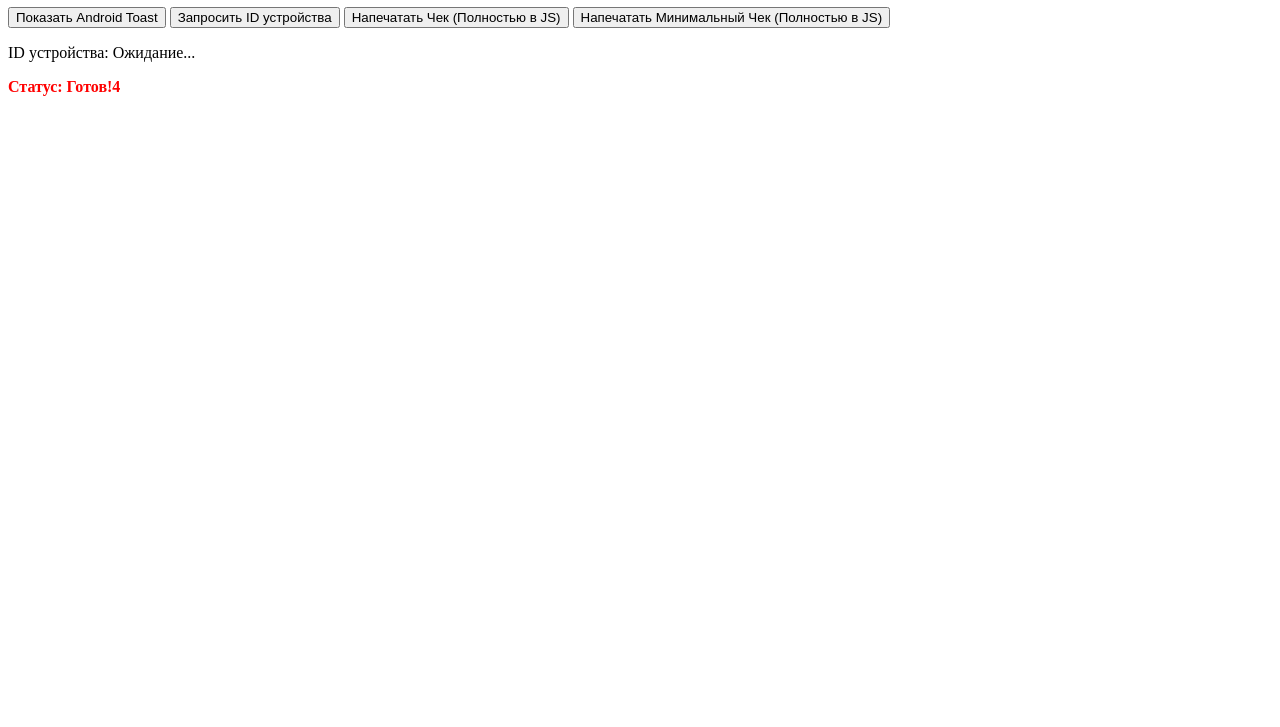
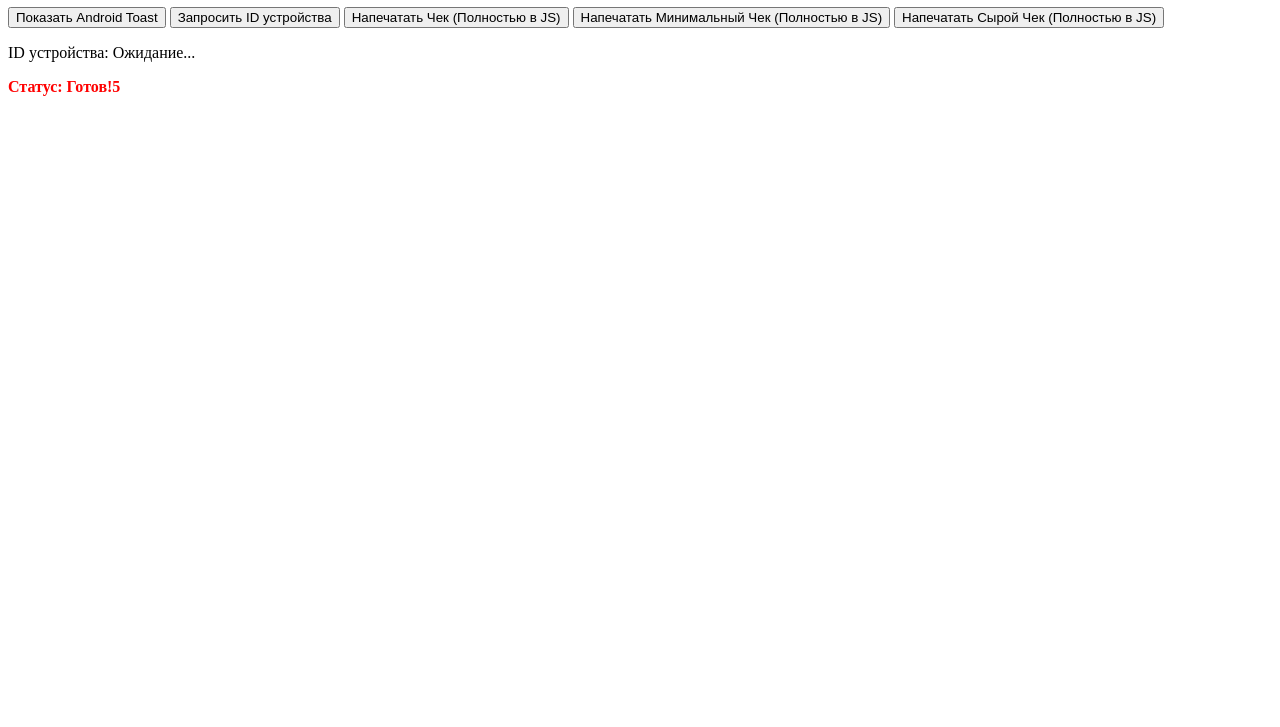
Before and after one commit to Wudafk/kiosk, a plain HTML site: page index.html in a window 1280 px wide. Shown: the part 73-800 px from the top of the page. Drawn offline with Linux system fonts and the light colour scheme.

Commit message:
Update index.html

```diff
--- a/index.html
+++ b/index.html
@@ -10,9 +10,10 @@
 <button onclick="requestDeviceId()">Запросить ID устройства</button>
 <button onclick="printNewReceipt()">Напечатать Чек (Полностью в JS)</button>
 <button onclick="printMinimalReceipt()">Напечатать Минимальный Чек (Полностью в JS)</button>
+<button onclick="printRawPcl()">Напечатать Сырой Чек (Полностью в JS)</button>
 
 <p id="device-id-display">ID устройства: Ожидание...</p>
-<p id="native-status" style="color: red; font-weight: bold;">Статус: Готов!4</p>
+<p id="native-status" style="color: red; font-weight: bold;">Статус: Готов!5</p>
 
 <script>
     const PRINTER_VID = 1008;
@@ -257,6 +258,90 @@
     }
 
     /**
+     * Отправляет минимальное задание PCL (без PJL-заголовков) на принтер HP LaserJet M1005.
+     * Используется для проверки протокола RAW-порта и исключения конфликтов PJL.
+     */
+    function printRawPcl() {
+        if (typeof AndroidBridge === 'undefined') {
+            handleNativeResult("Error: AndroidBridge === null");
+            return;
+        }
+
+        // --- КОНФИГУРАЦИЯ USB ИЗ АНАЛИЗАТОРА ---
+        // Используем Интерфейс 1, так как он объявлен как USB_CLASS_PRINTER
+        const PRINTER_VID = 1008;
+        const PRINTER_PID = 15127;
+
+        const INTERFACE_PRINTER = 1;
+        const ENDPOINT_OUT_ADDRESS = 2;  // Bulk OUT 0x02
+        const ENDPOINT_IN_ADDRESS = 0x82; // Bulk IN 0x82 (для чтения статуса)
+
+        const esc = 27; // ESC (Escape)
+        const formFeed = 12; // Form Feed (Выброс страницы, инициирует печать)
+        const lineFeed = 10; // Line Feed (Перевод строки PCL)
+        const LF_CHAR = String.fromCharCode(lineFeed);
+
+        let printCommands = [];
+
+        // --- 1. PCL КОМАНДЫ ---
+
+        // ESC E: Сброс PCL-состояния принтера (обязательно)
+        printCommands.push(esc, 69);
+
+        // ESC &l26A: Установка формата A4 (Критично)
+        printCommands.push(esc, 38, 108, 50, 54, 65);
+
+        // ESC &l1O: Установка ориентации в Портретную (Portrait)
+        printCommands.push(esc, 38, 108, 49, 79);
+
+        // УСТАНОВКА ШРИФТА (Courier 10 cpi)
+        // ESC (s10h - pitch (10 символов на дюйм)
+        printCommands.push(esc, 40, 115, 49, 48, 104);
+        // ESC (s3t - шрифт Courier
+        printCommands.push(esc, 40, 115, 51, 116);
+
+        const textToPrint =
+            "*** ФИНАЛЬНЫЙ ТЕСТ: RAW PCL (без PJL) ***" + LF_CHAR +
+            "ВИД: 1008, ПИД: 15127" + LF_CHAR +
+            "ИСПОЛЬЗУЕТСЯ ИНТЕРФЕЙС: 1 (Printer Class)" + LF_CHAR +
+            "----------------------------------------" + LF_CHAR +
+            "Если этот текст появляется, значит, принтер не хотел PJL-заголовки." + LF_CHAR +
+            "Мы сделали все возможное на уровне PCL." + LF_CHAR + LF_CHAR + LF_CHAR;
+
+
+        // 2. Отправка текста
+        printCommands.push(...new TextEncoder().encode(textToPrint));
+
+        // 3. Выброс страницы (Form Feed) - инициирует фактическую печать
+        printCommands.push(formFeed);
+
+        const dataBuffer = new Uint8Array(printCommands);
+
+        // --- 4. Кодирование в Base64 и отправка ---
+        const base64Data = arrayBufferToBase64(dataBuffer);
+
+        const command = {
+            action: "USB_IO_COMMAND",
+            parameters: {
+                vid: PRINTER_VID,
+                pid: PRINTER_PID,
+                interface_index: INTERFACE_PRINTER,
+                endpoint_address_out: ENDPOINT_OUT_ADDRESS,
+                endpoint_address_in: ENDPOINT_IN_ADDRESS, // Используется Kotlin для Get Status / Bulk IN
+                data: base64Data
+            }
+        };
+
+        try {
+            AndroidBridge.executeCommand(JSON.stringify(command));
+            document.getElementById('native-status').innerText = "Статус: RAW PCL отправлен. Ожидаем печати...";
+            document.getElementById('native-status').style.color = "orange";
+        } catch (e) {
+            console.error("Ошибка вызова Bridge:", e);
+        }
+    }
+
+    /**
      * Принимает результат выполнения команды от Kotlin.
      * @param result Сообщение об успехе или ошибке.
      */
```
